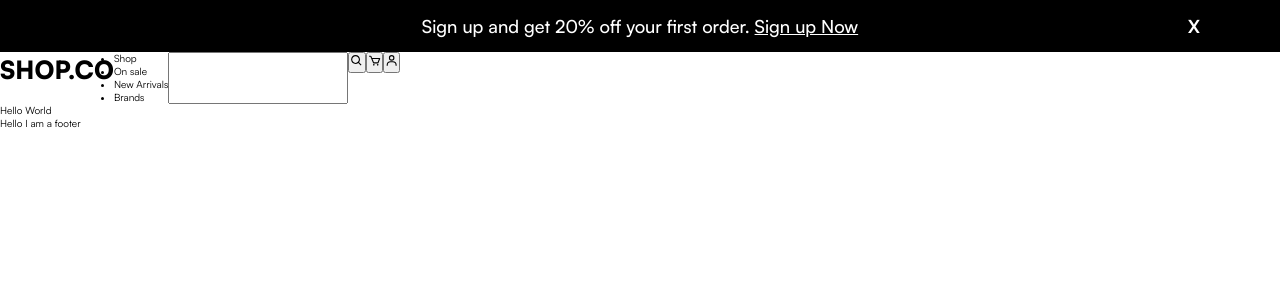
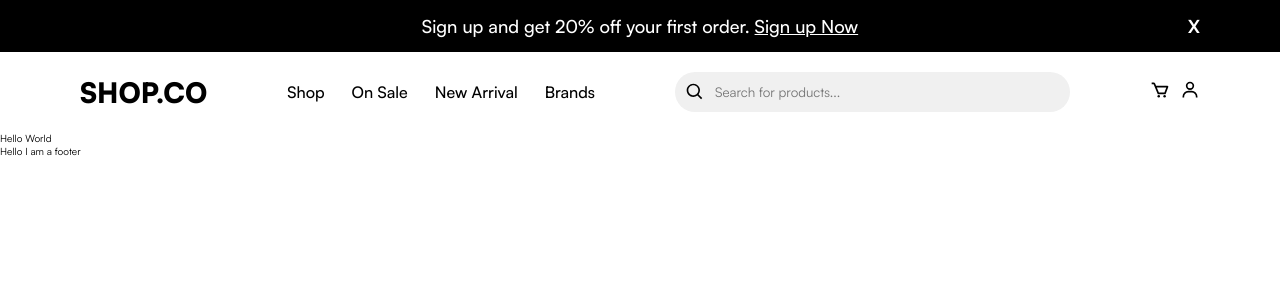
Before and after one commit to divineamunega/shop.co, a React (Vite) app: page / in a window 1280 px wide. Shown: the top 300 px of the page. Built offline with nearby package versions, Linux system fonts and the light colour scheme.

Commit message:
feat: navbar

```diff
--- a/src/styles/GlobalStyles.ts
+++ b/src/styles/GlobalStyles.ts
@@ -14,6 +14,19 @@ html {
   font-size: 62.5%;
 }
 
+ul {
+    list-style: none;
+
+}
+
+a {
+    text-decoration: none;
+}
+
+button {
+    cursor: pointer;
+}
+
 `;
 
 export default GlobalStyle;
--- a/src/ui/HeaderBanner.tsx
+++ b/src/ui/HeaderBanner.tsx
@@ -19,6 +19,7 @@ const StyledHeaderBanner = styled(motion.div)`
 	top: 0;
 	& a {
 		color: white;
+		text-decoration: underline;
 	}
 
 	button {
--- a/src/ui/Logo.tsx
+++ b/src/ui/Logo.tsx
@@ -4,14 +4,17 @@ const StyledLogo = styled.div`
 	font-family: "IntegralCF";
 	font-weight: 900;
 	color: black;
-	font-size: 2.5rem;
-	letter-spacing: 0.05px;
+	font-size: 2.8rem;
+	letter-spacing: 0.01px;
 	text-transform: uppercase;
+	/* box-shadow: 1px 1px 1px 1px rgba(0, 0, 0, 0.5); */
+	&:focus {
+	}
 `;
 
 const Logo = () => {
 	return (
-		<StyledLogo>
+		<StyledLogo tabIndex={1}>
 			<span>Shop.co</span>
 		</StyledLogo>
 	);
--- a/src/ui/Navbar.tsx
+++ b/src/ui/Navbar.tsx
@@ -1,10 +1,56 @@
 import styled from "styled-components";
 import Logo from "./Logo";
 import { BiCart, BiSearch, BiUser } from "react-icons/bi";
+import { Link } from "react-router-dom";
 
 const StyledNavbar = styled.nav`
 	background-color: white;
 	display: flex;
+	align-items: center;
+	justify-content: space-between;
+	padding: 2rem 8rem;
+	gap: 8rem;
+
+	& > ul {
+		display: flex;
+		font-size: 1.6rem;
+		gap: 2.7rem;
+		font-weight: 500;
+
+		& a {
+			color: black;
+		}
+	}
+
+	.input {
+		background-color: #f0f0f0;
+		padding: 1rem;
+		border-radius: 20px;
+		flex: 1;
+		display: flex;
+		gap: 1rem;
+		align-items: center;
+
+		input {
+			background-color: rgba(0, 0, 0, 0);
+			border: none;
+			outline: none;
+			&:focus {
+				outline: none;
+				border: none;
+			}
+		}
+	}
+
+	.buttons {
+		display: flex;
+		gap: 1rem;
+
+		button {
+			border: none;
+			background-color: rgba(0, 0, 0, 0);
+		}
+	}
 `;
 
 const Navbar = () => {
@@ -12,25 +58,32 @@ const Navbar = () => {
 		<StyledNavbar>
 			<Logo />
 			<ul>
-				<li>Shop</li>
-				<li>On sale</li>
-				<li>New Arrivals</li>
-				<li>Brands</li>
+				<li>
+					<Link to="shop">Shop</Link>
+				</li>
+				<li>
+					<Link to="onsale">On Sale</Link>
+				</li>
+				<li>
+					<Link to="newarrival">New Arrival</Link>
+				</li>
+				<li>
+					<Link to="brand">Brands</Link>
+				</li>
 			</ul>
 
-			<input type="search" />
+			<div className="input">
+				<BiSearch size={20} />
+				<input type="text" placeholder="Search for products..." />
+			</div>
 
-			<div>
+			<div className="buttons">
 				<button>
-					<BiSearch />
+					<BiCart size={20} />
 				</button>
 
 				<button>
-					<BiCart />
-				</button>
-
-				<button>
-					<BiUser />
+					<BiUser size={20} />
 				</button>
 			</div>
 		</StyledNavbar>
```
